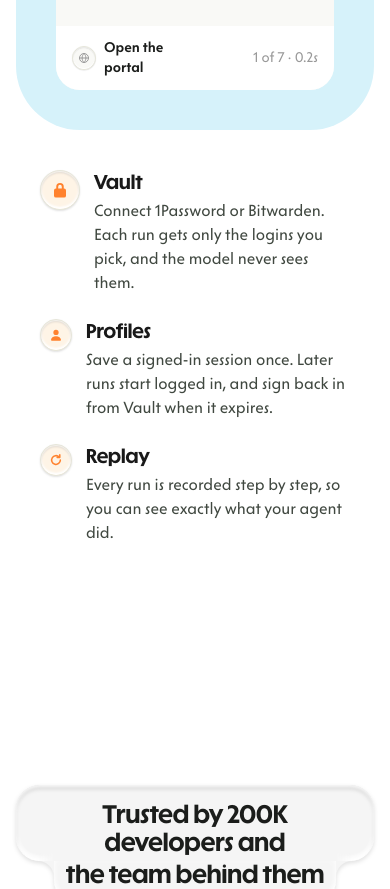
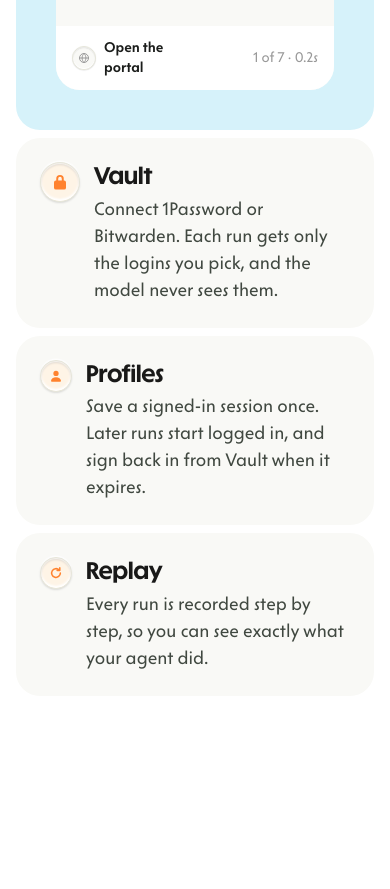
Before and after one commit to yellow-type-foundry/tfi-website, a React (Vite) app: page / in a window 390 px wide. Shown: the part 6560-7449 px from the top of the page. Built offline with nearby package versions, Linux system fonts and the light colour scheme; no server answers.

Commit message:
Unify identity frame and feature cards across screen sizes

```diff
--- a/src/sections/InteractiveDemo.css
+++ b/src/sections/InteractiveDemo.css
@@ -172,3 +172,18 @@
 @media (max-width: 640px) {
   .idemo-intro .mobile-stepped-heading__first { width: calc(100% + 24px); }
 }
+
+@media (max-width: 640px) {
+  .idemo-feature__content h3 { font-size: 24px; line-height: 1.2; }
+  .idemo-feature__content p { font-size: 18px; line-height: 1.5; }
+}
+
+/* Shared frame and feature-card treatment at every viewport size. */
+  .idemo-stage { border-radius: 24px; }
+  .idemo-body { gap: 8px; }
+  .idemo-features { width: 100%; padding: 0; gap: 8px; align-items: stretch; }
+  .idemo-feature {
+    padding: 24px;
+    border-radius: 24px;
+    background: var(--surface-accent-neutral-subtle);
+  }
```
